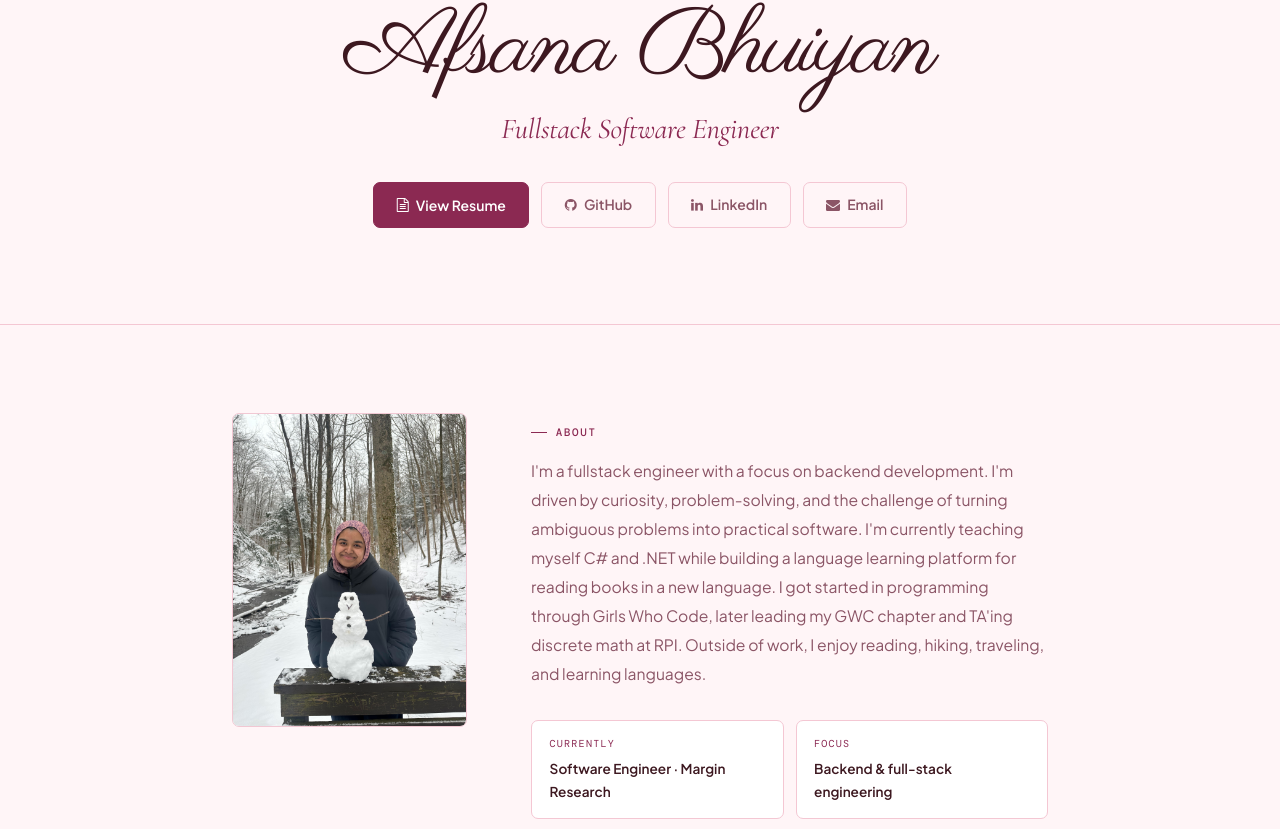
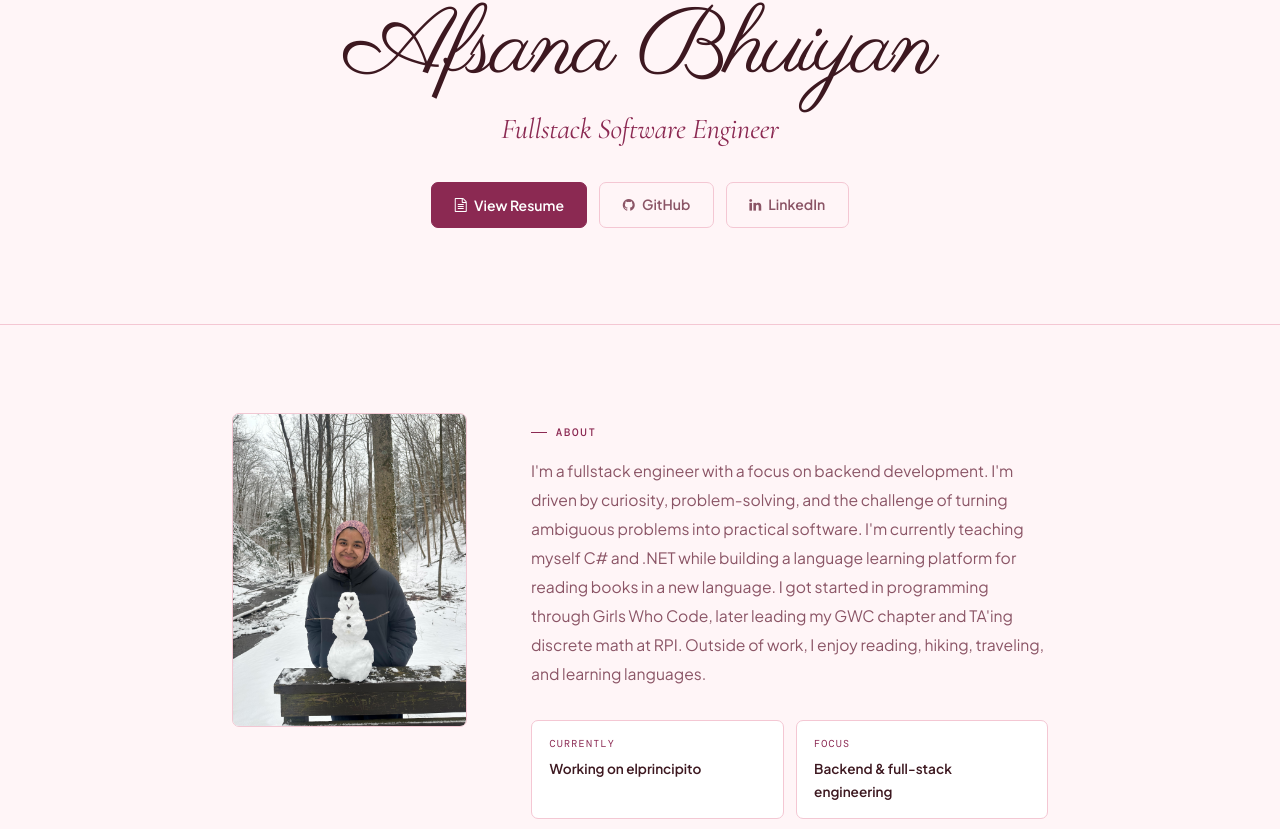
Before and after one commit to afsanab/AfsanasPortfolio, a React (Vite) app: page / in a window 1280 px wide. Shown: the part 190-1019 px from the top of the page. Built offline with nearby package versions, Linux system fonts and the light colour scheme.

Commit message:
updated timeline + clickable link to curr proj

```diff
--- a/src/App.tsx
+++ b/src/App.tsx
@@ -10,7 +10,7 @@ const navLinks = [
 ]
 
 const aboutFacts = [
-  { label: 'Currently', value: 'Software Engineer · Margin Research' },
+  { label: 'Currently', value: 'Working on elprincipito', link: 'https://github.com/afsanab/elprincipito' },
   { label: 'Focus', value: 'Backend & full-stack engineering' },
   { label: 'Education', value: "B.S. Computer Science · RPI '24" },
   { label: 'Based in', value: 'New York City' },
@@ -107,9 +107,6 @@ export default function App() {
             <a className="btn btn-ghost" href="https://www.linkedin.com/in/afsanabhuiyan" target="_blank" rel="noopener">
               <i className="fa fa-linkedin" /> LinkedIn
             </a>
-            <a className="btn btn-ghost" href="mailto:afsanab620@gmail.com">
-              <i className="fa fa-envelope" /> Email
-            </a>
           </div>
         </div>
       </header>
@@ -132,11 +129,24 @@ export default function App() {
                 reading, hiking, traveling, and learning languages.
               </p>
               <div className="facts-grid">
-                {aboutFacts.map(({ label, value }) => (
-                  <div className="fact" key={label}>
-                    <div className="fact-label">{label}</div>
-                    <div className="fact-value">{value}</div>
-                  </div>
+                {aboutFacts.map(({ label, value, link }) => (
+                  link ? (
+                    <a
+                      href={link}
+                      target="_blank"
+                      rel="noopener"
+                      className="fact fact-link"
+                      key={label}
+                    >
+                      <div className="fact-label">{label}</div>
+                      <div className="fact-value">{value}</div>
+                    </a>
+                  ) : (
+                    <div className="fact" key={label}>
+                      <div className="fact-label">{label}</div>
+                      <div className="fact-value">{value}</div>
+                    </div>
+                  )
                 ))}
               </div>
             </div>
--- a/src/data.ts
+++ b/src/data.ts
@@ -27,11 +27,10 @@ export interface Organization {
 
 export const experiences: Experience[] = [
   {
-    date: 'Feb 2026 – Present',
+    date: 'Feb – Jun 2026',
     role: 'Software Engineer (Contract)',
     company: 'Margin Research',
     location: 'New York, NY',
-    badge: 'Current',
   },
   {
     date: 'Sep – Dec 2025',
--- a/src/styles.css
+++ b/src/styles.css
@@ -336,6 +336,16 @@ body.light .nav.scrolled {
 .fact:hover {
   border-color: var(--accent);
   transform: translateY(-1px);
+}
+
+.fact-link {
+  display: block;
+  cursor: pointer;
+}
+
+.fact-link:hover {
+  border-color: var(--accent);
+  transform: translateY(-2px);
 }
 
 .fact-label {
```
